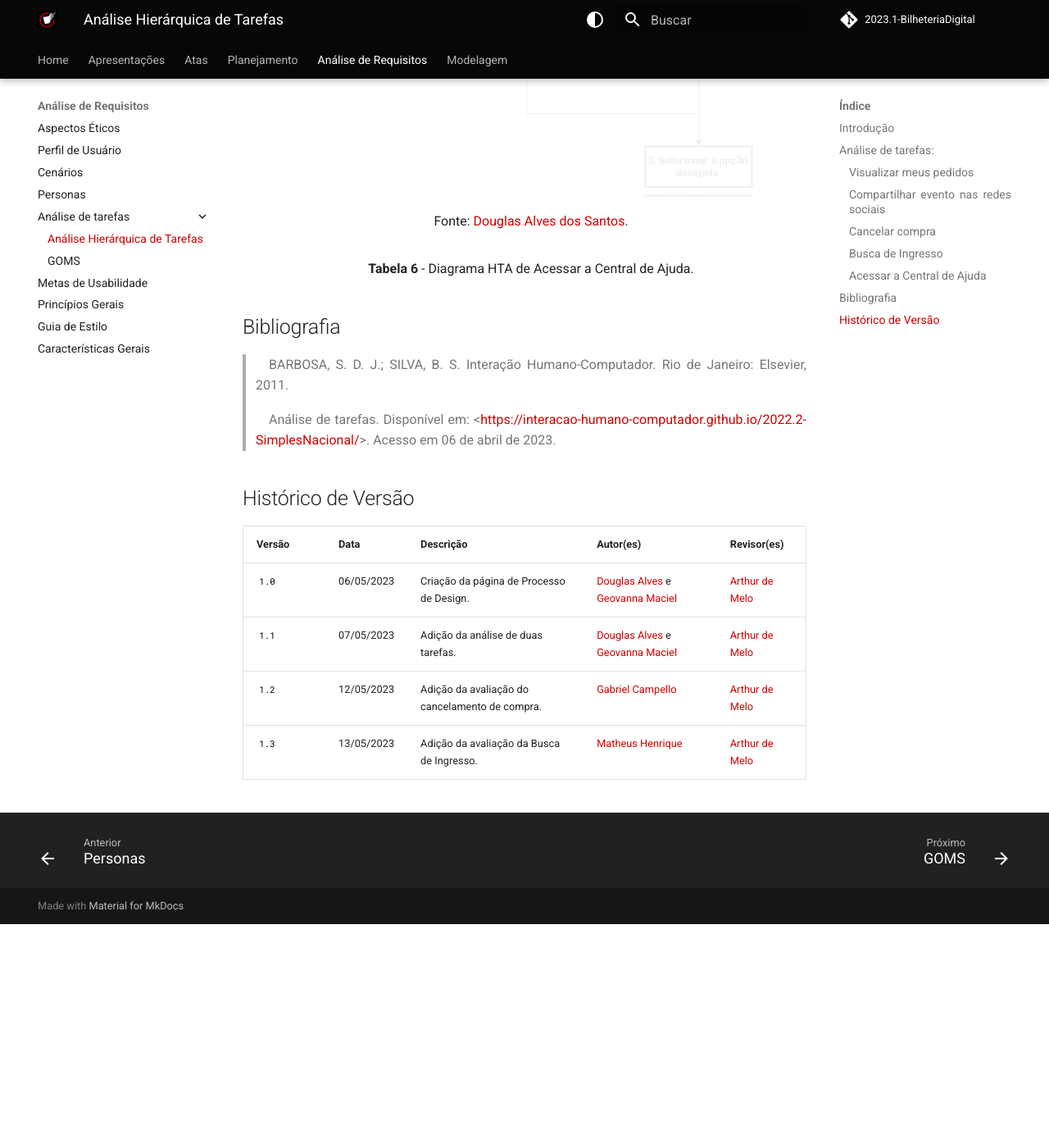
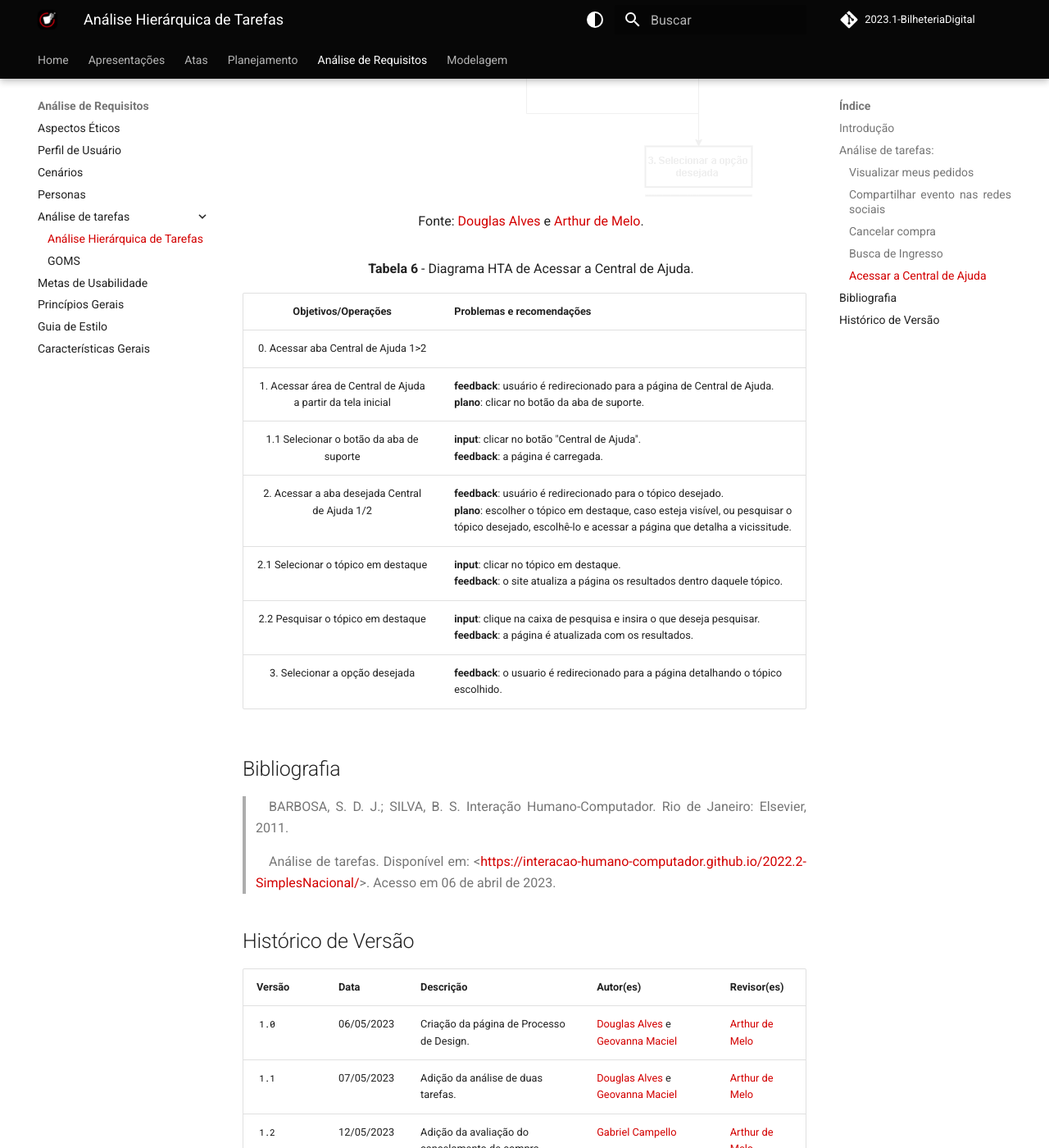
Before and after one commit to Interacao-Humano-Computador/2023.1-BilheteriaDigital, an MkDocs documentation site: the page built from docs/analise-de-requisitos/analise-de-tarefas/hta.md, in a window 1280 px wide and 1400 px high, scrolled down 7977 px. Shown: the whole window at 82% size. Built offline with MkDocs 1.6.1 and Material for MkDocs 9.7.7, drawn with Linux system fonts in a browser that asks for light colours; comment, search, counter and statistics services are not loaded; the version menu is left out; before the commit the page ends 9104 px from its top, so only the background shows below that; some of the changed text lies outside the part shown.

Commit message:
tabela hta

```diff
--- a/docs/analise-de-requisitos/analise-de-tarefas/hta.md
+++ b/docs/analise-de-requisitos/analise-de-tarefas/hta.md
@@ -131,11 +131,21 @@ No que diz respeito as tarefas para análise com o método HTA, foram escolhidas
 ![Diagrama HTA da Busca de Ingressso no Modo Claro](../../assets/analise-de-tarefas/hta5.png#only-light){width: 300}
 ![Diagrama HTA da Busca de Ingressso no Modo Escuro](../../assets/analise-de-tarefas/hta5e.png#only-dark){width: 300}
 
-<font size="3"><p style="text-align: center">Fonte: [Douglas Alves dos Santos](https://github.com/dougAlvs).</p></font>
+<font size="3"><p style="text-align: center">Fonte: [Douglas Alves](https://github.com/dougAlvs) e [Arthur de Melo](https://github.com/arthurmlv).</p></font>
 
 </figure>
 
 <font size="3"><p style="text-align: center"><b>Tabela 6</b> - Diagrama HTA de Acessar a Central de Ajuda.</p></font>
+
+|     Objetivos/Operações     | Problemas e recomendações  |
+| :---------------------: | ------------------------------ |
+| 0. Acessar aba Central de Ajuda 1>2 |   |
+| 1. Acessar área de Central de Ajuda a partir da tela inicial | **feedback**: usuário é redirecionado para a página de Central de Ajuda.<br> **plano**: clicar no botão da aba de suporte.  |
+|        1.1 Selecionar o botão da aba de suporte         | **input**: clicar no botão "Central de Ajuda". <br>**feedback**: a página é carregada.              |
+| 2.  Acessar a aba desejada Central de Ajuda 1/2 | **feedback**: usuário é redirecionado para o tópico desejado.<br> **plano**: escolher o tópico em destaque, caso esteja visível, ou pesquisar o tópico desejado, escolhê-lo e acessar a página que detalha a vicissitude. |
+|  2.1 Selecionar o tópico em destaque  | **input**: clicar no tópico em destaque.<br>**feedback**: o site atualiza a página os resultados dentro daquele tópico.     |
+|     2.2 Pesquisar o tópico em destaque     | **input**: clique na caixa de pesquisa e insira o que deseja pesquisar. <br> **feedback**: a página é atualizada com os resultados.       |
+|      3. Selecionar a opção desejada    | **feedback**: o usuario é redirecionado para a página detalhando o tópico escolhido.         |
 
 ## Bibliografia
 
```
Also changed, not shown: other parts of docs/analise-de-requisitos/analise-de-tarefas/hta.md (+1 -1 lines), site/analise-de-requisitos/analise-de-tarefas/hta/index.html, site/assets/analise-de-tarefas/hta5.png (added), site/assets/analise-de-tarefas/hta5e.png (added), site/search/search_index.json, site/sitemap.xml, site/stylesheets/extra.css, 1 other file.
